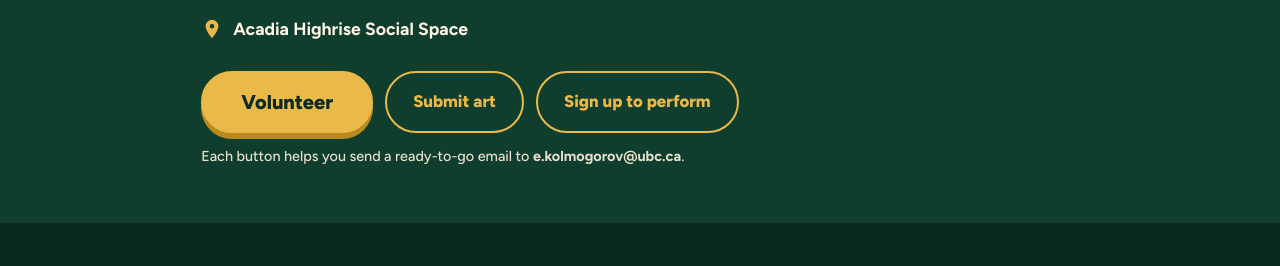
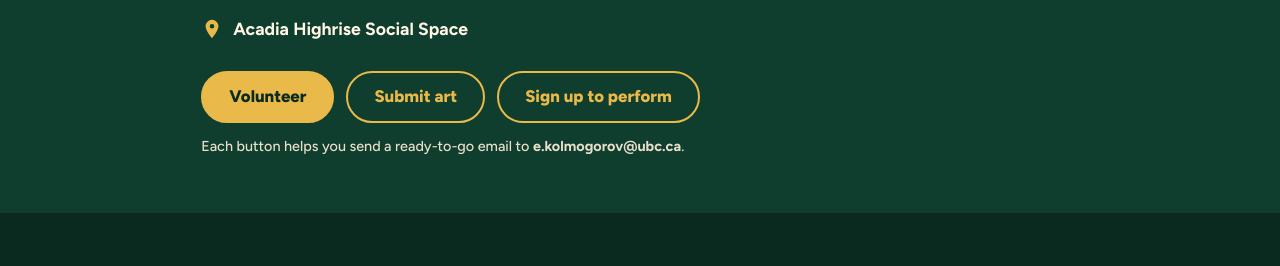
Before and after one commit to ElenaUBC/acadia-park, a plain HTML site: page winter-gallery/index.html in a window 1280 px wide. Shown: the part 757-1023 px from the top of the page. Drawn offline with nearby package versions, Linux system fonts and the light colour scheme.

Commit message:
Winter Gallery: original button style, rehearsal question in performer email
Co-Authored-By: Claude Opus 5.5 <noreply@anthropic.com>

```diff
--- a/winter-gallery/index.html
+++ b/winter-gallery/index.html
@@ -91,8 +91,6 @@ section h2{font-size:clamp(2rem,6vw,3.2rem);margin-bottom:22px}
 .note{margin:12px 0 0;font-size:.9rem;color:#E9E0CC}
 .sel{user-select:all;font-weight:700}
 .ways{grid-template-columns:repeat(auto-fit,minmax(min(320px,100%),1fr))}
-.btn.big{min-height:62px;padding:14px 38px;font-size:1.25rem;box-shadow:0 6px 0 #B98A1E}
-.btn.big:hover{transform:translateY(-2px)}
 dialog.mail{margin:auto;border:0;border-radius:24px;padding:0;max-width:min(460px,calc(100vw - 32px));width:100%;background:var(--cream);color:var(--ink)}
 dialog.mail::backdrop{background:rgba(6,25,19,.7)}
 .mail .in{padding:24px;display:grid;gap:12px}
@@ -135,9 +133,9 @@ footer img{height:64px;width:auto;display:block}
     <p class="where"><svg viewBox="0 0 24 24"><path d="M12 2a7 7 0 0 0-7 7c0 5 7 13 7 13s7-8 7-13a7 7 0 0 0-7-7zm0 9.5A2.5 2.5 0 1 1 12 6.5a2.5 2.5 0 0 1 0 5z"/></svg>Acadia Highrise Social Space</p>
 
     <div class="cta">
-      <a class="btn primary big" href="mailto:e.kolmogorov@ubc.ca?subject=Winter%20Gallery%3A%20volunteer%20sign-up&amp;body=Hi%20Elena%2C%0D%0A%0D%0AI%20would%20like%20to%20volunteer%20at%20the%20Winter%20Gallery.%0D%0A%0D%0AWhen%20I%20can%20help%3A%20%0D%0AWhat%20I%20would%20like%20to%20help%20with%3A%20">Volunteer</a>
+      <a class="btn primary" href="mailto:e.kolmogorov@ubc.ca?subject=Winter%20Gallery%3A%20volunteer%20sign-up&amp;body=Hi%20Elena%2C%0D%0A%0D%0AI%20would%20like%20to%20volunteer%20at%20the%20Winter%20Gallery.%0D%0A%0D%0AWhen%20I%20can%20help%3A%20%0D%0AWhat%20I%20would%20like%20to%20help%20with%3A%20">Volunteer</a>
       <a class="btn ghost" href="mailto:e.kolmogorov@ubc.ca?subject=Winter%20Gallery%3A%20art%20submission&amp;body=Hi%20Elena%2C%0D%0A%0D%0AI%20would%20like%20to%20submit%20artwork%20for%20the%20Winter%20Gallery.%0D%0A%0D%0ATitle%3A%20%0D%0AArtist%20name%20and%20age%3A%20%0D%0AType%20of%20art%3A%20%0D%0ANeeds%20wall%20or%20table%20space%3A%20%0D%0A%0D%0AI%20have%20attached%20a%20photo%20of%20my%20piece.">Submit art</a>
-      <a class="btn ghost" href="mailto:e.kolmogorov@ubc.ca?subject=Winter%20Gallery%3A%20performance%20sign-up&amp;body=Hi%20Elena%2C%0D%0A%0D%0AI%20would%20like%20to%20perform%20in%20the%20Winter%20Gallery%20opening%20show.%0D%0A%0D%0AMy%20name%20or%20group%20name%3A%20%0D%0AType%20of%20performance%3A%20%0D%0AHow%20long%20it%20is%3A%20%0D%0AWhat%20I%20need%20%28microphone%2C%20speaker%2C%20chair...%29%3A%20">Sign up to perform</a>
+      <a class="btn ghost" href="mailto:e.kolmogorov@ubc.ca?subject=Winter%20Gallery%3A%20performance%20sign-up&amp;body=Hi%20Elena%2C%0D%0A%0D%0AI%20would%20like%20to%20perform%20in%20the%20Winter%20Gallery%20opening%20show.%0D%0A%0D%0AMy%20name%20or%20group%20name%3A%20%0D%0AType%20of%20performance%3A%20%0D%0AHow%20long%20it%20is%3A%20%0D%0ACan%20I%20come%20to%20the%20rehearsal%20on%20Wed%2C%20Dec%209%2C%206%20-%207%20pm%20%28yes%20/%20no%29%3A%20">Sign up to perform</a>
     </div>
     <p class="note">Each button helps you send a ready-to-go email to <span class="sel">e.kolmogorov@ubc.ca</span>.</p>
   </div>
@@ -160,7 +158,7 @@ footer img{height:64px;width:auto;display:block}
       <div class="item"><svg viewBox="0 0 44 44"><rect x="4" y="6" width="36" height="30" rx="3" fill="#E9B949"/><rect x="9" y="11" width="26" height="20" fill="#FFF6E5"/><path d="M9 31l9-11 6 6 5-5 6 10z" fill="#2F6FD0"/></svg>
         <div class="body"><h3>Resident art</h3><p>Paintings, photography, clay, nature art and more by neighbours of all ages. Any medium, any age: email a photo of your piece, its title and the artist's name.</p><a class="btn small" href="mailto:e.kolmogorov@ubc.ca?subject=Winter%20Gallery%3A%20art%20submission&amp;body=Hi%20Elena%2C%0D%0A%0D%0AI%20would%20like%20to%20submit%20artwork%20for%20the%20Winter%20Gallery.%0D%0A%0D%0ATitle%3A%20%0D%0AArtist%20name%20and%20age%3A%20%0D%0AType%20of%20art%3A%20%0D%0ANeeds%20wall%20or%20table%20space%3A%20%0D%0A%0D%0AI%20have%20attached%20a%20photo%20of%20my%20piece.">Submit your piece</a></div></div>
       <div class="item"><svg viewBox="0 0 44 44"><rect x="14" y="4" width="16" height="20" rx="8" fill="#E9B949"/><path d="M19 24h6l-1.5 16h-3z" fill="#FFF6E5"/><path d="M8 18a14 14 0 0 0 28 0" stroke="#FFF6E5" stroke-width="2.5" fill="none"/></svg>
-        <div class="body"><h3>Opening show</h3><p>Sing, play, dance, read a poem or share a talent, solo or with a group.</p><a class="btn small" href="mailto:e.kolmogorov@ubc.ca?subject=Winter%20Gallery%3A%20performance%20sign-up&amp;body=Hi%20Elena%2C%0D%0A%0D%0AI%20would%20like%20to%20perform%20in%20the%20Winter%20Gallery%20opening%20show.%0D%0A%0D%0AMy%20name%20or%20group%20name%3A%20%0D%0AType%20of%20performance%3A%20%0D%0AHow%20long%20it%20is%3A%20%0D%0AWhat%20I%20need%20%28microphone%2C%20speaker%2C%20chair...%29%3A%20">Sign up to perform</a></div></div>
+        <div class="body"><h3>Opening show</h3><p>Sing, play, dance, read a poem or share a talent, solo or with a group.</p><a class="btn small" href="mailto:e.kolmogorov@ubc.ca?subject=Winter%20Gallery%3A%20performance%20sign-up&amp;body=Hi%20Elena%2C%0D%0A%0D%0AI%20would%20like%20to%20perform%20in%20the%20Winter%20Gallery%20opening%20show.%0D%0A%0D%0AMy%20name%20or%20group%20name%3A%20%0D%0AType%20of%20performance%3A%20%0D%0AHow%20long%20it%20is%3A%20%0D%0ACan%20I%20come%20to%20the%20rehearsal%20on%20Wed%2C%20Dec%209%2C%206%20-%207%20pm%20%28yes%20/%20no%29%3A%20">Sign up to perform</a></div></div>
       <div class="item"><svg viewBox="0 0 44 44"><path d="M22 4L4 38h36z" fill="#E9B949"/><path d="M22 4L8 31h28z" fill="#C8323C"/><g fill="#FFF6E5"><circle cx="18" cy="24" r="3"/><circle cx="26" cy="20" r="3"/><circle cx="24" cy="29" r="3"/></g></svg>
         <div class="body"><h3>Pizza and snacks</h3><p>Plus non-alcoholic drinks. Let us know about dietary needs and allergies.</p><a class="btn small" href="mailto:e.kolmogorov@ubc.ca?subject=Winter%20Gallery%3A%20dietary%20needs&amp;body=Hi%20Elena%2C%0D%0A%0D%0AI%20would%20like%20to%20share%20dietary%20needs%20for%20the%20Winter%20Gallery%20pizza.%0D%0A%0D%0ANumber%20of%20people%3A%20%0D%0ADietary%20needs%20or%20allergies%3A%20">Share dietary needs</a></div></div>
       <div class="item"><svg viewBox="0 0 44 44"><path d="M16 32V8l20-4v24" stroke="#E9B949" stroke-width="3" fill="none"/><circle cx="12" cy="32" r="5" fill="#E9B949"/><circle cx="32" cy="28" r="5" fill="#E9B949"/></svg>
```
